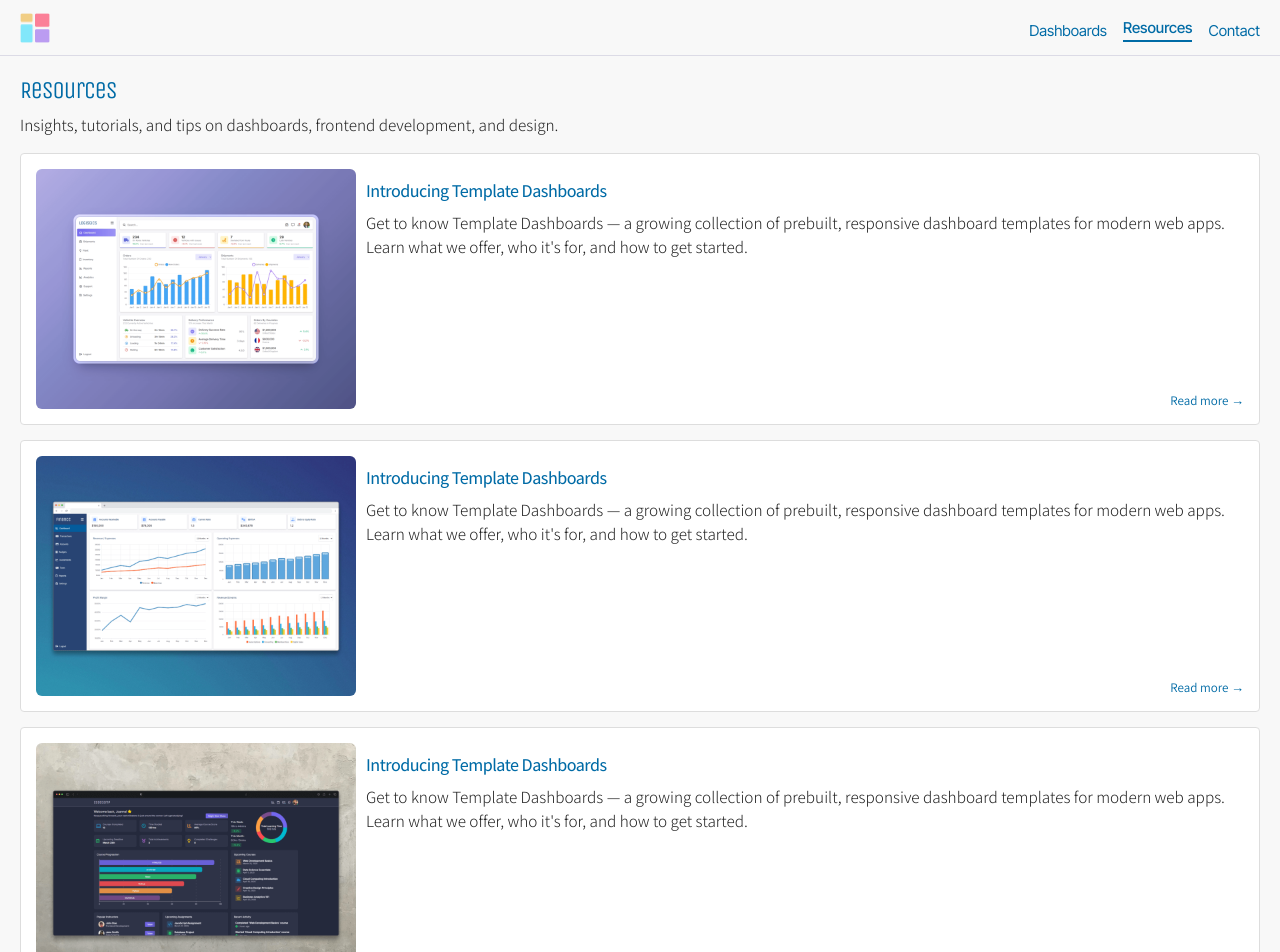
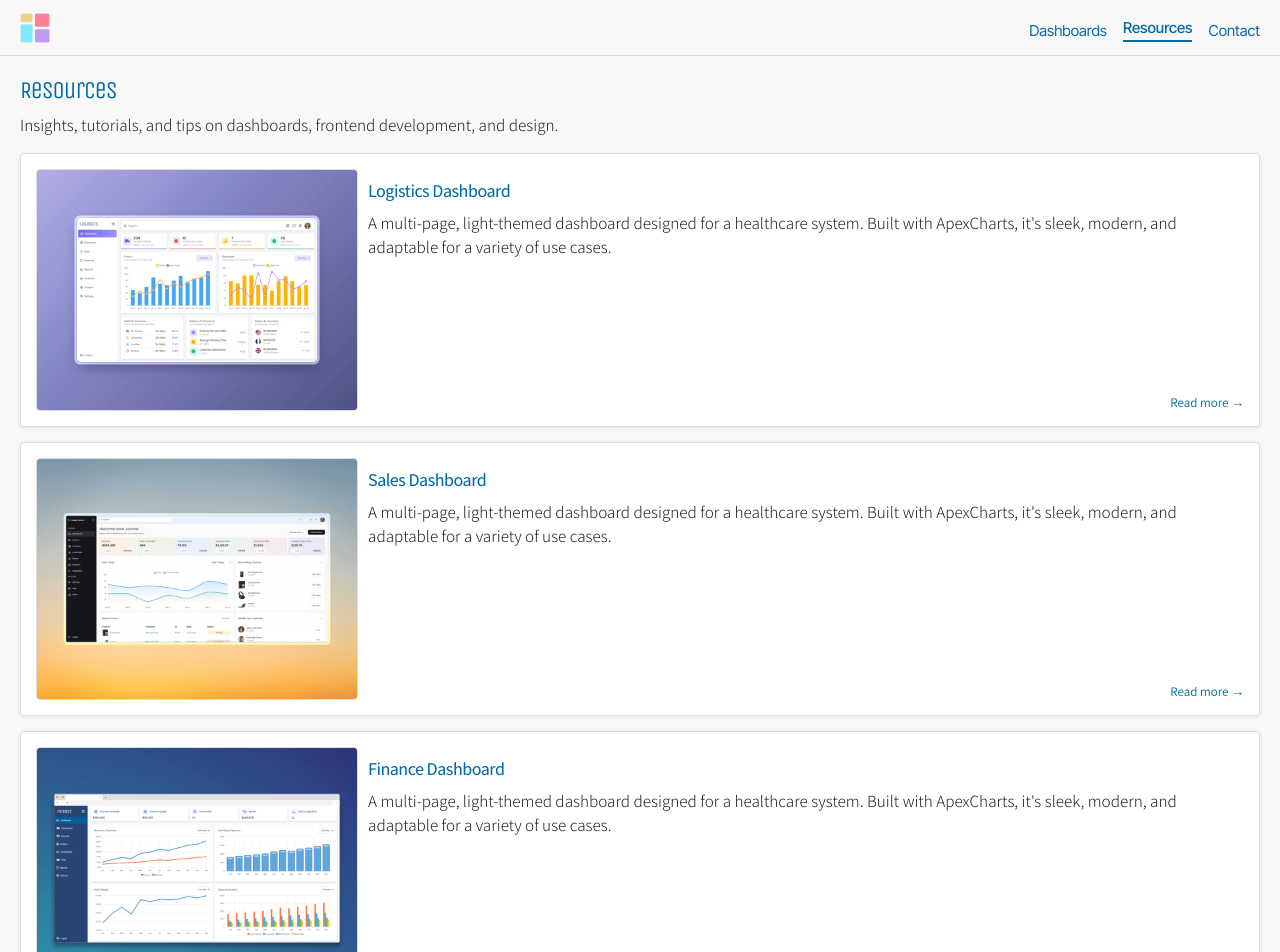
Before and after one commit to joseph-johnson27001/dashboard-website, a Vue app: page /resources in a window 1280 px wide. Shown: the top 952 px of the page. Built offline with nearby package versions, Linux system fonts and the light colour scheme.

Commit message:
Resources layout and dummy articles

```diff
--- /dev/null
+++ b/src/resources/posts/code-camp-dashboard.js
@@ -0,0 +1,18 @@
+export default {
+  slug: "code-camp-dashboard",
+  title: "Introducing the Code Camp Dashboard",
+  description:
+    "A dark-themed, single-page dashboard designed for online learning platforms. Built with ApexCharts, it's sleek, modern, and adaptable.",
+  image: "/Dashboard_Images/Code_Camp.png",
+  content: `
+We're excited to introduce the Code Camp Dashboard — a sleek, dark-themed single-page dashboard built for online learning and coding education platforms.
+
+This template was designed with developer-focused environments in mind, featuring bold visuals and a clean layout that emphasizes data clarity. It's powered by ApexCharts, giving it rich, interactive charts right out of the box — perfect for tracking user progress, engagement stats, or course metrics.
+
+Whether you're launching a bootcamp platform, building an LMS, or just want a modern dashboard UI that looks sharp in dark mode, this template is a great starting point. And like all our dashboards, it's fully customizable — swap in your own data, change the theme, or repurpose it for a completely different use case.
+
+As always, the goal here is to save you time, reduce complexity, and help you ship with confidence.
+
+Try it out, make it your own, and stay tuned for more releases soon.
+  `,
+};
--- /dev/null
+++ b/src/resources/posts/finance-dashboard.js
@@ -0,0 +1,18 @@
+export default {
+  slug: "code-camp-dashboard",
+  title: "Introducing the Code Camp Dashboard",
+  description:
+    "A dark-themed, single-page dashboard designed for online learning platforms. Built with ApexCharts, it's sleek, modern, and adaptable.",
+  image: "/Dashboard_Images/Code_Camp.png",
+  content: `
+We're excited to introduce the Code Camp Dashboard — a sleek, dark-themed single-page dashboard built for online learning and coding education platforms.
+
+This template was designed with developer-focused environments in mind, featuring bold visuals and a clean layout that emphasizes data clarity. It's powered by ApexCharts, giving it rich, interactive charts right out of the box — perfect for tracking user progress, engagement stats, or course metrics.
+
+Whether you're launching a bootcamp platform, building an LMS, or just want a modern dashboard UI that looks sharp in dark mode, this template is a great starting point. And like all our dashboards, it's fully customizable — swap in your own data, change the theme, or repurpose it for a completely different use case.
+
+As always, the goal here is to save you time, reduce complexity, and help you ship with confidence.
+
+Try it out, make it your own, and stay tuned for more releases soon.
+  `,
+};
--- /dev/null
+++ b/src/resources/posts/healthcare-dashboard.js
@@ -0,0 +1,18 @@
+export default {
+  slug: "code-camp-dashboard",
+  title: "Introducing the Code Camp Dashboard",
+  description:
+    "A dark-themed, single-page dashboard designed for online learning platforms. Built with ApexCharts, it's sleek, modern, and adaptable.",
+  image: "/Dashboard_Images/Code_Camp.png",
+  content: `
+We're excited to introduce the Code Camp Dashboard — a sleek, dark-themed single-page dashboard built for online learning and coding education platforms.
+
+This template was designed with developer-focused environments in mind, featuring bold visuals and a clean layout that emphasizes data clarity. It's powered by ApexCharts, giving it rich, interactive charts right out of the box — perfect for tracking user progress, engagement stats, or course metrics.
+
+Whether you're launching a bootcamp platform, building an LMS, or just want a modern dashboard UI that looks sharp in dark mode, this template is a great starting point. And like all our dashboards, it's fully customizable — swap in your own data, change the theme, or repurpose it for a completely different use case.
+
+As always, the goal here is to save you time, reduce complexity, and help you ship with confidence.
+
+Try it out, make it your own, and stay tuned for more releases soon.
+  `,
+};
--- /dev/null
+++ b/src/resources/posts/hr-dashboard.js
@@ -0,0 +1,18 @@
+export default {
+  slug: "code-camp-dashboard",
+  title: "Introducing the Code Camp Dashboard",
+  description:
+    "A dark-themed, single-page dashboard designed for online learning platforms. Built with ApexCharts, it's sleek, modern, and adaptable.",
+  image: "/Dashboard_Images/Code_Camp.png",
+  content: `
+We're excited to introduce the Code Camp Dashboard — a sleek, dark-themed single-page dashboard built for online learning and coding education platforms.
+
+This template was designed with developer-focused environments in mind, featuring bold visuals and a clean layout that emphasizes data clarity. It's powered by ApexCharts, giving it rich, interactive charts right out of the box — perfect for tracking user progress, engagement stats, or course metrics.
+
+Whether you're launching a bootcamp platform, building an LMS, or just want a modern dashboard UI that looks sharp in dark mode, this template is a great starting point. And like all our dashboards, it's fully customizable — swap in your own data, change the theme, or repurpose it for a completely different use case.
+
+As always, the goal here is to save you time, reduce complexity, and help you ship with confidence.
+
+Try it out, make it your own, and stay tuned for more releases soon.
+  `,
+};
--- /dev/null
+++ b/src/resources/posts/logistics-dashboard.js
@@ -0,0 +1,18 @@
+export default {
+  slug: "code-camp-dashboard",
+  title: "Introducing the Code Camp Dashboard",
+  description:
+    "A dark-themed, single-page dashboard designed for online learning platforms. Built with ApexCharts, it's sleek, modern, and adaptable.",
+  image: "/Dashboard_Images/Code_Camp.png",
+  content: `
+We're excited to introduce the Code Camp Dashboard — a sleek, dark-themed single-page dashboard built for online learning and coding education platforms.
+
+This template was designed with developer-focused environments in mind, featuring bold visuals and a clean layout that emphasizes data clarity. It's powered by ApexCharts, giving it rich, interactive charts right out of the box — perfect for tracking user progress, engagement stats, or course metrics.
+
+Whether you're launching a bootcamp platform, building an LMS, or just want a modern dashboard UI that looks sharp in dark mode, this template is a great starting point. And like all our dashboards, it's fully customizable — swap in your own data, change the theme, or repurpose it for a completely different use case.
+
+As always, the goal here is to save you time, reduce complexity, and help you ship with confidence.
+
+Try it out, make it your own, and stay tuned for more releases soon.
+  `,
+};
--- /dev/null
+++ b/src/resources/posts/sales-dashboard.js
@@ -0,0 +1,18 @@
+export default {
+  slug: "code-camp-dashboard",
+  title: "Introducing the Code Camp Dashboard",
+  description:
+    "A dark-themed, single-page dashboard designed for online learning platforms. Built with ApexCharts, it's sleek, modern, and adaptable.",
+  image: "/Dashboard_Images/Code_Camp.png",
+  content: `
+We're excited to introduce the Code Camp Dashboard — a sleek, dark-themed single-page dashboard built for online learning and coding education platforms.
+
+This template was designed with developer-focused environments in mind, featuring bold visuals and a clean layout that emphasizes data clarity. It's powered by ApexCharts, giving it rich, interactive charts right out of the box — perfect for tracking user progress, engagement stats, or course metrics.
+
+Whether you're launching a bootcamp platform, building an LMS, or just want a modern dashboard UI that looks sharp in dark mode, this template is a great starting point. And like all our dashboards, it's fully customizable — swap in your own data, change the theme, or repurpose it for a completely different use case.
+
+As always, the goal here is to save you time, reduce complexity, and help you ship with confidence.
+
+Try it out, make it your own, and stay tuned for more releases soon.
+  `,
+};
--- /dev/null
+++ b/src/resources/posts/worksphere-dashboard.js
@@ -0,0 +1,18 @@
+export default {
+  slug: "code-camp-dashboard",
+  title: "Introducing the Code Camp Dashboard",
+  description:
+    "A dark-themed, single-page dashboard designed for online learning platforms. Built with ApexCharts, it's sleek, modern, and adaptable.",
+  image: "/Dashboard_Images/Code_Camp.png",
+  content: `
+We're excited to introduce the Code Camp Dashboard — a sleek, dark-themed single-page dashboard built for online learning and coding education platforms.
+
+This template was designed with developer-focused environments in mind, featuring bold visuals and a clean layout that emphasizes data clarity. It's powered by ApexCharts, giving it rich, interactive charts right out of the box — perfect for tracking user progress, engagement stats, or course metrics.
+
+Whether you're launching a bootcamp platform, building an LMS, or just want a modern dashboard UI that looks sharp in dark mode, this template is a great starting point. And like all our dashboards, it's fully customizable — swap in your own data, change the theme, or repurpose it for a completely different use case.
+
+As always, the goal here is to save you time, reduce complexity, and help you ship with confidence.
+
+Try it out, make it your own, and stay tuned for more releases soon.
+  `,
+};
--- a/src/views/ResourcesPage.vue
+++ b/src/views/ResourcesPage.vue
@@ -9,6 +9,7 @@
     <div class="article-list">
       <router-link
         v-for="(article, index) in articles"
+        :style="{ animationDelay: index * 0.08 + 's' }"
         :key="index"
         :to="`/resources/${article.slug}`"
         class="article-card"
@@ -33,24 +34,52 @@ export default {
     return {
       articles: [
         {
-          title: "Introducing Template Dashboards",
-          slug: "introducing-template-dashboards",
+          title: "Logistics Dashboard",
+          slug: "logistics-dashboard",
           excerpt:
-            "Get to know Template Dashboards — a growing collection of prebuilt, responsive dashboard templates for modern web apps. Learn what we offer, who it's for, and how to get started.",
-          image: "/Dashboard_Images/Logistics.png",
+            "A multi-page, light-themed dashboard designed for a healthcare system. Built with ApexCharts, it's sleek, modern, and adaptable for a variety of use cases.",
+          image: "/Dashboard_Images/logistics.png",
         },
         {
-          title: "Introducing Template Dashboards",
-          slug: "introducing-template-dashboards",
+          title: "Sales Dashboard",
+          slug: "sales-dashboard",
           excerpt:
-            "Get to know Template Dashboards — a growing collection of prebuilt, responsive dashboard templates for modern web apps. Learn what we offer, who it's for, and how to get started.",
-          image: "/Dashboard_Images/Finance.png",
+            "A multi-page, light-themed dashboard designed for a healthcare system. Built with ApexCharts, it's sleek, modern, and adaptable for a variety of use cases.",
+          image: "/Dashboard_Images/sales.png",
         },
         {
-          title: "Introducing Template Dashboards",
-          slug: "introducing-template-dashboards",
+          title: "Finance Dashboard",
+          slug: "finance-dashboard",
           excerpt:
-            "Get to know Template Dashboards — a growing collection of prebuilt, responsive dashboard templates for modern web apps. Learn what we offer, who it's for, and how to get started.",
+            "A multi-page, light-themed dashboard designed for a healthcare system. Built with ApexCharts, it's sleek, modern, and adaptable for a variety of use cases.",
+          image: "/Dashboard_Images/finance.png",
+        },
+        {
+          title: "HR Dashboard",
+          slug: "hr-dashboard",
+          excerpt:
+            "A multi-page, light-themed dashboard designed for a healthcare system. Built with ApexCharts, it's sleek, modern, and adaptable for a variety of use cases.",
+          image: "/Dashboard_Images/hr-dashboard.png",
+        },
+        {
+          title: "Worksphere Dashboard",
+          slug: "worksphere-dashboard",
+          excerpt:
+            "A multi-page, light-themed dashboard designed for a healthcare system. Built with ApexCharts, it's sleek, modern, and adaptable for a variety of use cases.",
+          image: "/Dashboard_Images/Worksphere.png",
+        },
+        {
+          title: "Healthcare Dashboard",
+          slug: "healthcare-dashboard",
+          excerpt:
+            "A multi-page, light-themed dashboard designed for a healthcare system. Built with ApexCharts, it's sleek, modern, and adaptable for a variety of use cases.",
+          image: "/Dashboard_Images/Healthcare.png",
+        },
+        {
+          title: "The Code Camp Dashboard",
+          slug: "code-camp-dashboard",
+          excerpt:
+            "A dark-themed, single-page dashboard designed for online learning platforms. Built with ApexCharts, it's sleek, modern, and adaptable for a variety of use cases.",
           image: "/Dashboard_Images/Code_Camp.png",
         },
         {
@@ -58,21 +87,7 @@ export default {
           slug: "introducing-template-dashboards",
           excerpt:
             "Get to know Template Dashboards — a growing collection of prebuilt, responsive dashboard templates for modern web apps. Learn what we offer, who it's for, and how to get started.",
-          image: "/Dashboard_Images/Healthcare.png",
-        },
-        {
-          title: "Introducing Template Dashboards",
-          slug: "introducing-template-dashboards",
-          excerpt:
-            "Get to know Template Dashboards — a growing collection of prebuilt, responsive dashboard templates for modern web apps. Learn what we offer, who it's for, and how to get started.",
-          image: "/Dashboard_Images/Sales.png",
-        },
-        {
-          title: "Introducing Template Dashboards",
-          slug: "introducing-template-dashboards",
-          excerpt:
-            "Get to know Template Dashboards — a growing collection of prebuilt, responsive dashboard templates for modern web apps. Learn what we offer, who it's for, and how to get started.",
-          image: "/Dashboard_Images/HR-dashboard.png",
+          image: "/Dashboard_Images/Logistics.png",
         },
       ],
     };
@@ -125,6 +140,7 @@ h1 {
   border-radius: 4px;
   background-color: #fff;
   transition: background-color 0.2s;
+  box-shadow: rgba(0, 0, 0, 0.1) 0px 1px 4px;
 }
 
 .article-img {
@@ -132,7 +148,8 @@ h1 {
   height: 240px;
   object-fit: cover;
   flex-shrink: 0;
-  border-radius: 6px;
+  border-radius: 4px;
+  border: 1px solid #ddd;
 }
 
 .article-content {
```
